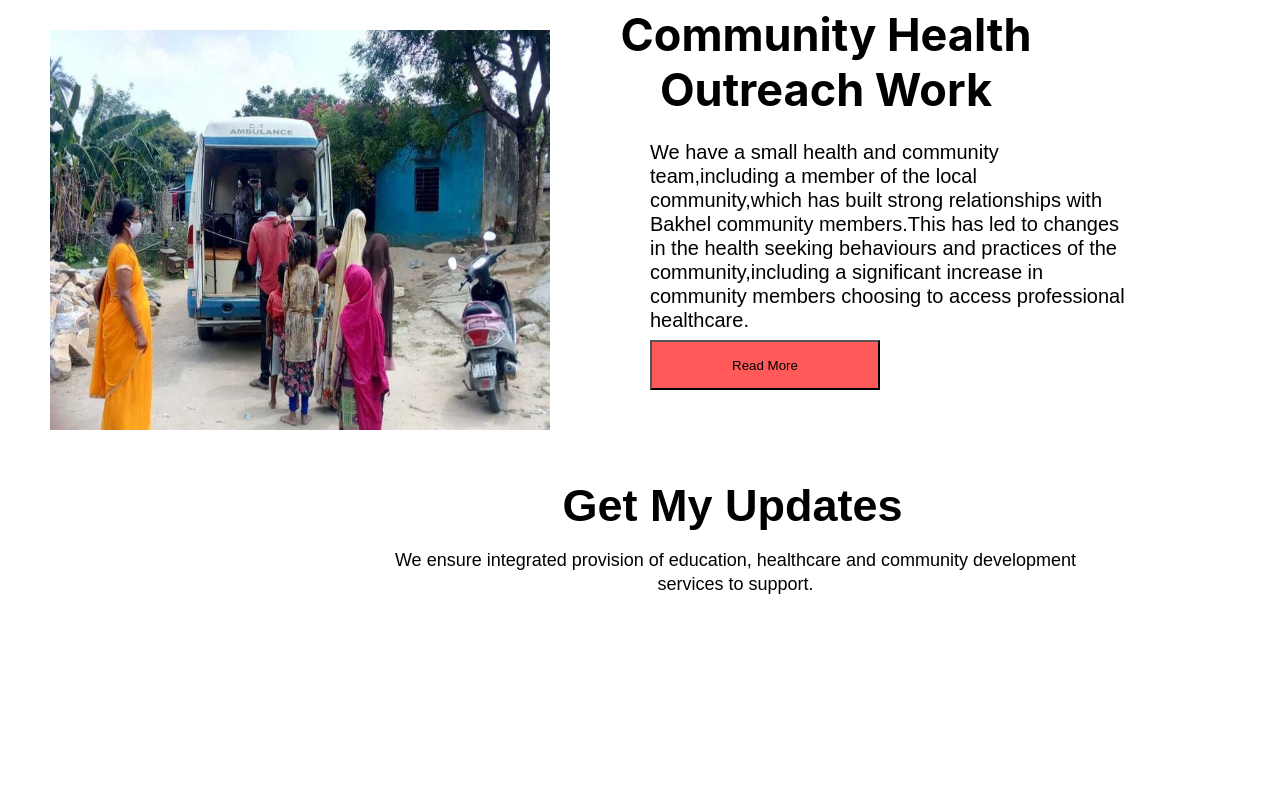
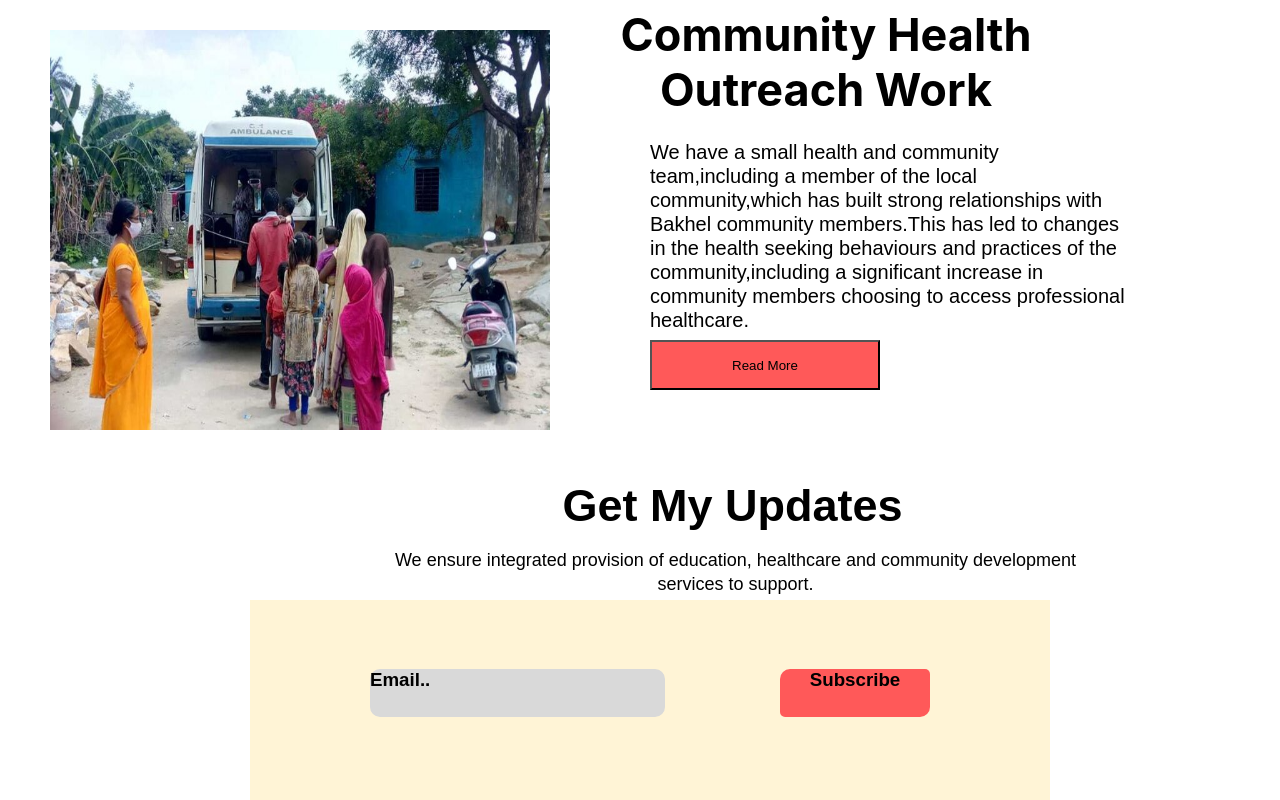
Before and after one commit to rajapal215/donate-today-main, a plain HTML site: page index.html in a window 1280 px wide. Shown: the part 2050-2850 px from the top of the page. Before the commit the page ends 2688 px from the top, so only its background shows below. Drawn offline with Linux system fonts and the light colour scheme.

Commit message:
last update

```diff
--- a/index.html
+++ b/index.html
@@ -91,8 +91,14 @@
         </p>
 
     </div>
+    <div class="email-button"></div>
+    <h3 class="email">Email..</h3>
+    <h3 class="subscribe">Subscribe</h3>
+    <section>
+        <footer class="footer">
 
-
+        </footer>
+    </section>
 
 </body>
 
--- a/style.css
+++ b/style.css
@@ -401,3 +401,33 @@ body {
     text-align: center;
     font-size: bold;
 }
+
+.email-button {
+    position: absolute;
+    width: 800px;
+    height: 200px;
+    left: 250px;
+    top: 2650px;
+    background-color: #FFF4D6;
+}
+
+.email {
+    position: absolute;
+    width: 295px;
+    height: 48px;
+    left: 370px;
+    top: 2700px;
+    border-radius: 10px 10px;
+    background-color: #D9D9D9;
+}
+
+.subscribe {
+    position: absolute;
+    width: 150px;
+    height: 48px;
+    left: 780px;
+    top: 2700px;
+    background: #FF5959;
+    border-radius: 10px 5px 10px;
+    text-align: center;
+}
```
